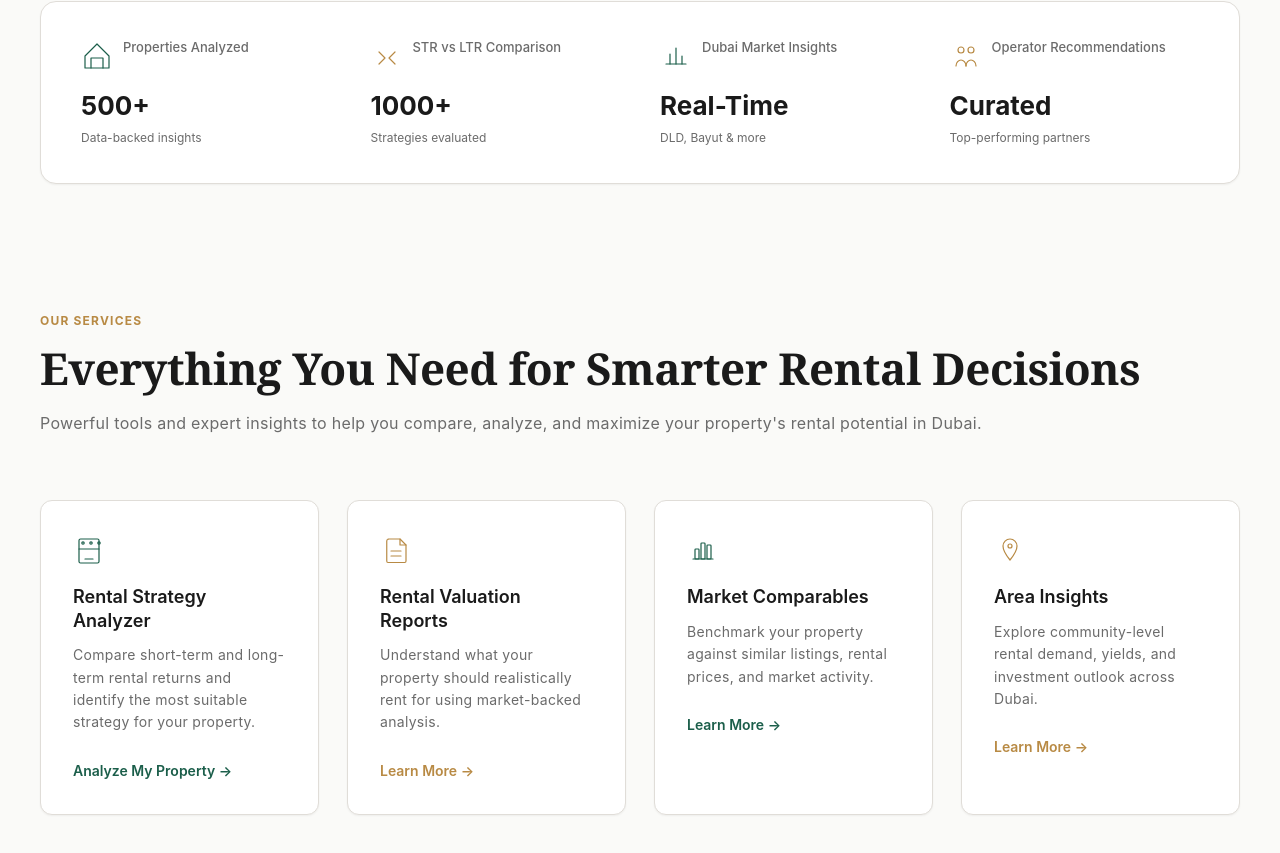
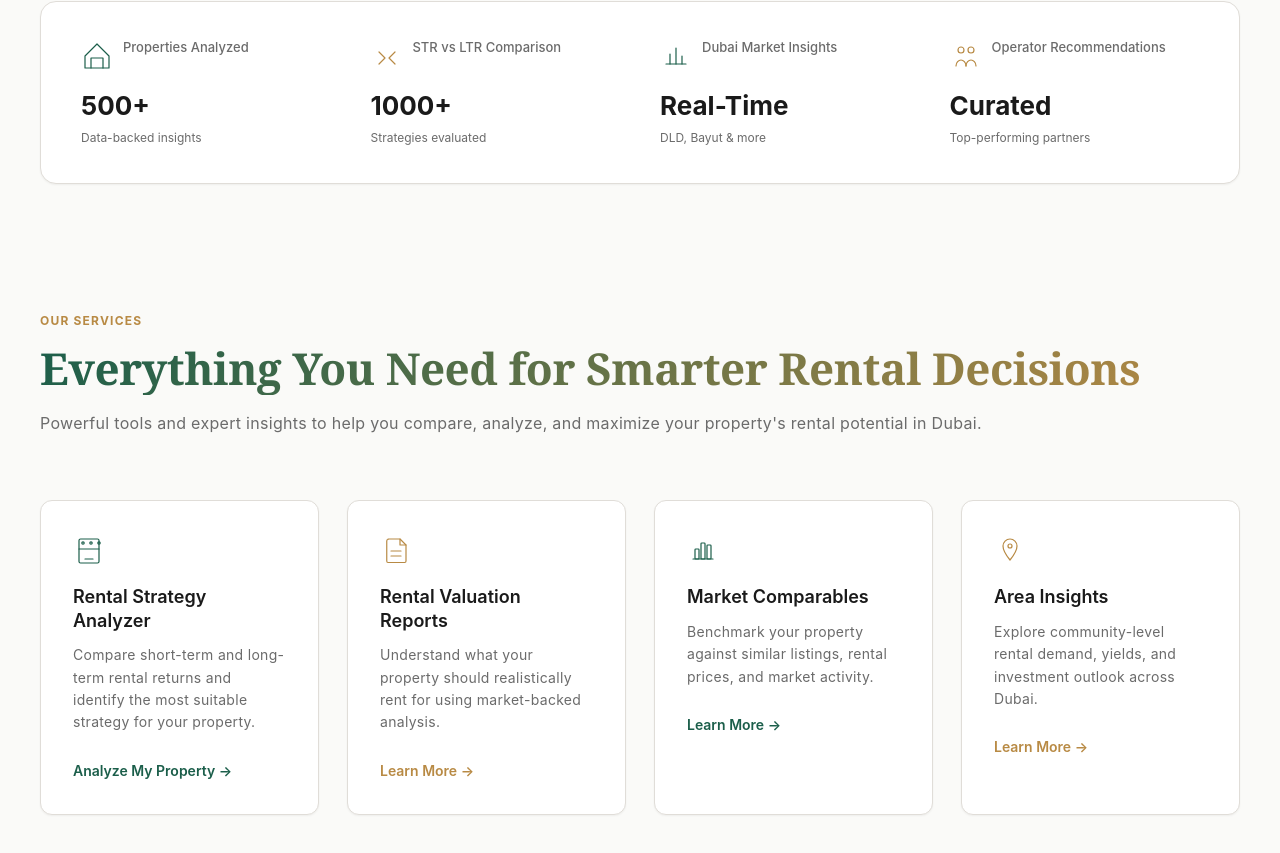
Before and after one commit to lmoraes55-cyber/property-estimator, a Next.js app: page / in a window 1280 px wide. Shown: the part 882-1735 px from the top of the page. Built offline with nearby package versions, Linux system fonts and the light colour scheme.

Commit message:
Apply hero gradient treatment to services section heading for brand consistency

```diff
--- a/app/page.tsx
+++ b/app/page.tsx
@@ -389,8 +389,11 @@ export default function HomePage() {
                 fontSize: "44px",
                 fontFamily: "'Georgia', serif",
                 fontWeight: "700",
-                color: colors.textMain,
                 marginBottom: "16px",
+                background: `linear-gradient(135deg, ${colors.primary} 0%, ${colors.secondary} 100%)`,
+                WebkitBackgroundClip: "text",
+                WebkitTextFillColor: "transparent",
+                backgroundClip: "text",
               }}
             >
               Everything You Need for Smarter Rental Decisions
```
